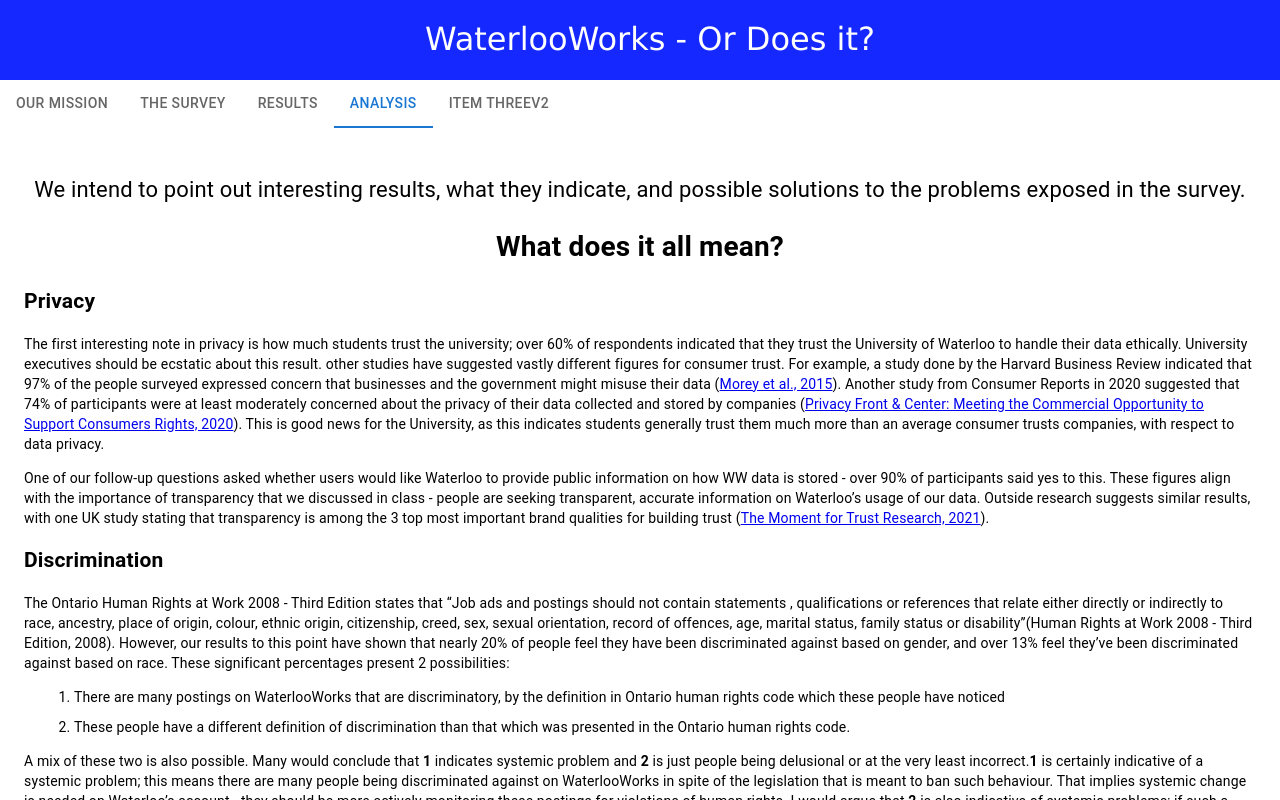
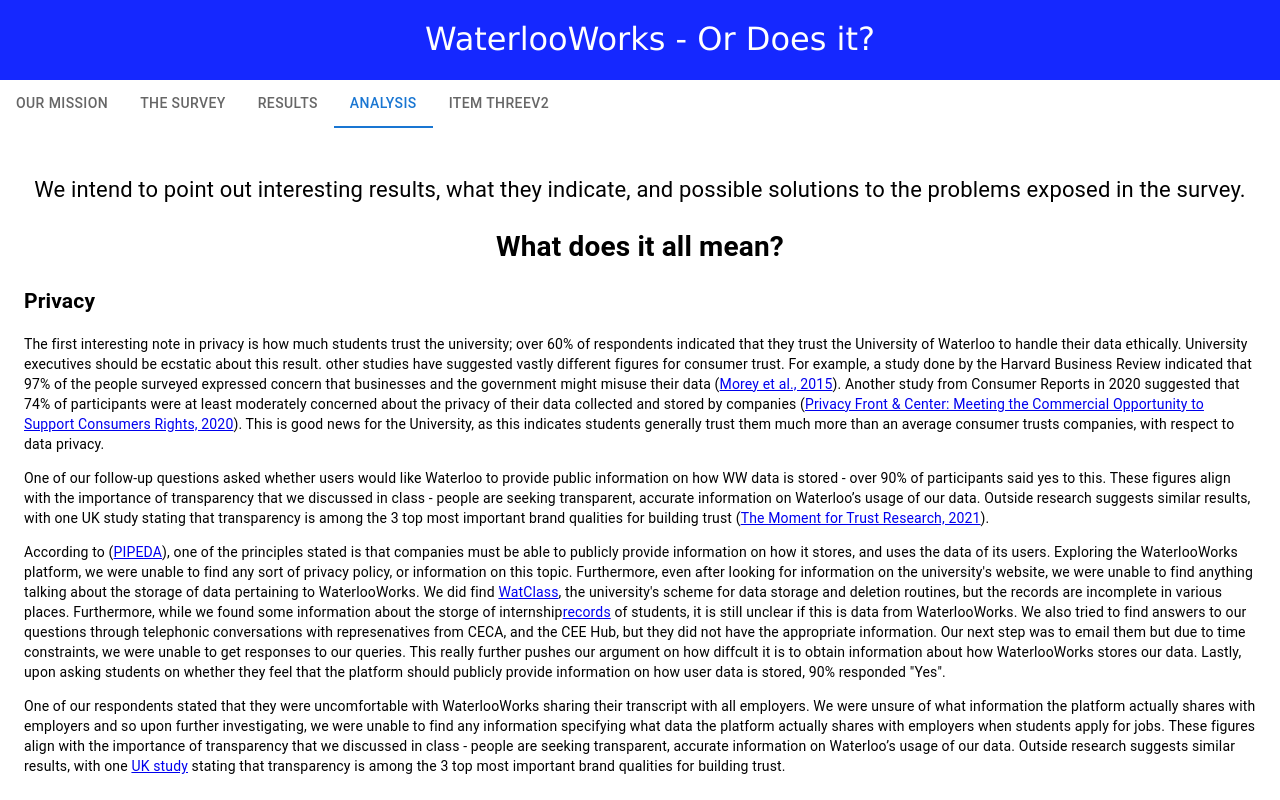
Before and after one commit to conor-lamont/cs492-website, a Next.js app in the folder cs492-website/: page / in a window 1280 px wide. Both pictures are taken after a click on the tab "ANALYSIS". Shown: the top 800 px of the page. Built offline with nearby package versions, Linux system fonts and the light colour scheme.

Commit message:
added more analysis text

```diff
--- a/cs492-website/package.json
+++ b/cs492-website/package.json
@@ -13,7 +13,7 @@
     "@emotion/styled": "^11.11.5",
     "@mui/lab": "^5.0.0-alpha.170",
     "@mui/material": "^5.15.15",
-    "next": "14.1.4",
+    "next": "^14.1.4",
     "react": "^18",
     "react-dom": "^18"
   },
--- a/cs492-website/src/app/analysis.js
+++ b/cs492-website/src/app/analysis.js
@@ -26,6 +26,24 @@
                     usage of our data. Outside research suggests similar results, with one UK study stating that transparency is among the 3 top most important brand qualities
                     for building trust (<a href='https://www.clearchannel.co.uk/latest/clear-channel-and-jcdecaux-unveil-the-moment-for-trust-research'>The Moment for Trust Research, 2021</a>).
 
+                </p>
+                <p>
+                    According to (<a href='https://www.priv.gc.ca/en/privacy-topics/privacy-laws-in-canada/the-personal-information-protection-and-electronic-documents-act-pipeda/r_o_p/#:~:text=change%20and%20review-,About%20this%20legislation,course%20of%20their%20commercial%20activity.'>PIPEDA</a>),
+                    one of the principles stated is that companies must be able to publicly provide information on how it stores, and uses the data of its users.
+                    Exploring the WaterlooWorks platform, we were unable to find any sort of privacy policy, or information on this topic. Furthermore, even after looking for information on
+                    the university's website, we were unable to find anything talking about the storage of data pertaining to WaterlooWorks. We did find <a href='https://uwaterloo.ca/records-management/records-classification-and-retention-schedules'>WatClass</a>,
+                    the university's scheme for data storage and deletion routines, but the records are incomplete in various places. Furthermore, while we found some information about the storge of internship
+                    <a href='https://uwaterloo.ca/records-management/records-classification-and-retention-schedules/teaching-and-learning/tl72-internships-practica'>records</a> of students, it is still unclear if this is data from WaterlooWorks.
+                    We also tried to find answers to our questions through telephonic conversations
+                    with represenatives from CECA, and the CEE Hub, but they did not have the appropriate information. Our next step was to email them but due to time constraints, we were unable to
+                    get responses to our queries. This really further pushes our argument on how diffcult it is to obtain information about how WaterlooWorks stores our data. Lastly, upon asking students
+                    on whether they feel that the platform should publicly provide information on how user data is stored, 90% responded "Yes".
+                </p>
+                <p>
+                    One of our respondents stated that they were uncomfortable with WaterlooWorks sharing their transcript with all employers. We were unsure of what information the platform actually shares with employers
+                    and so upon further investigating, we were unable to find any information specifying what data the platform actually shares with employers when students apply for jobs.
+                    These figures align with the importance of transparency that we discussed in class - people are seeking transparent, accurate information on Waterloo’s usage of our data. Outside research suggests similar
+                    results, with one <a href='https://www.jcdecaux.co.uk/leading-insight/latest-research/moment-trust'>UK study</a> stating that transparency is among the 3 top most important brand qualities for building trust.
                 </p>
 
                 <h2>Discrimination</h2>
@@ -59,7 +77,25 @@
                     I would argue that <b>2</b> is also indicative of systemic problems; if such a large percentage of people feel discriminated against,
                     but their opinions are deemed invalid due to governmental definitions of what is/isn’t discrimination,
                     then this means there is a significant difference of opinion between the people and the government,
-                    and these definitions should likely be reviewed and updated</p>
+                    and these definitions should likely be reviewed and updated
+                </p>
+                <p>
+                    Regardless, these figures are alarmingly high. For reference, according to a <a href='https://www150.statcan.gc.ca/n1/pub/11-627-m/11-627-m2021061-eng.htm'>study by StatCan</a>, 10% of women and 4% of women
+                    reported gender-based discrimination, while <a href='https://www150.statcan.gc.ca/n1/pub/14-28-0001/2020001/article/00005-eng.htm'>10%</a> of all workers reported on having faced some kind
+                    of discrimination. According to our results, over 20% of all respondents have reported facing discrimination of some kind.
+                </p>
+                <p>
+                    To this point, upon asking respondents for their confidence in WaterlooWorks for actively monitoring and flagging discriminatory job postings, we noticed low
+                    confidence, with only 30% being fairly confident, or extremely confident. 20% were in the middle, and over 40% had low to very low confidence on this vote.
+                </p>
+
+                <p>
+                    Lastly, we asked students if they believed that WaterlooWorks should have a report button for reporting discriminatory, or offensive job postings, and 92% responded
+                    that they want a report button. Nearly all online job boards have a report button. The current process for reporting a job involves a student contacting their coop advisor,
+                    and filing a formal complaint. This however adds a lot of complexity and makes the process more tiresome for the student, which may result in the student getting dissuaded and
+                    not reporting the employer at all. This process can be simplified extensively through the use of a report button.
+                </p>
+
             </div>
         </Box >
     );
```
Also changed, not shown: 1 other file (tests, documents, lock files or other folders).
